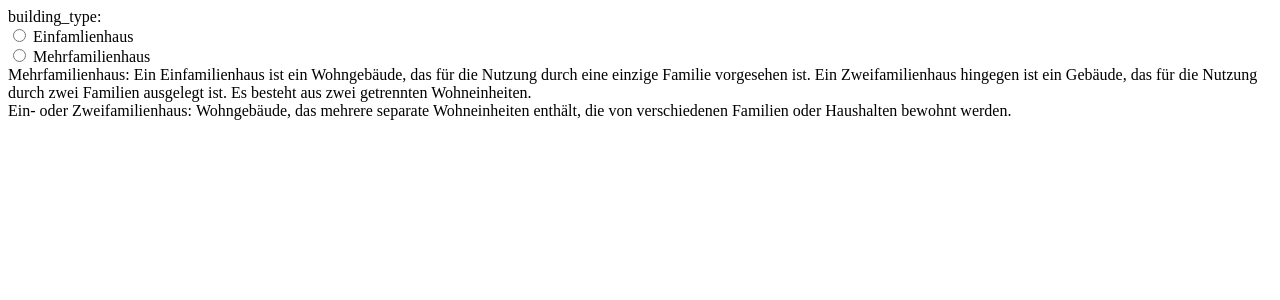
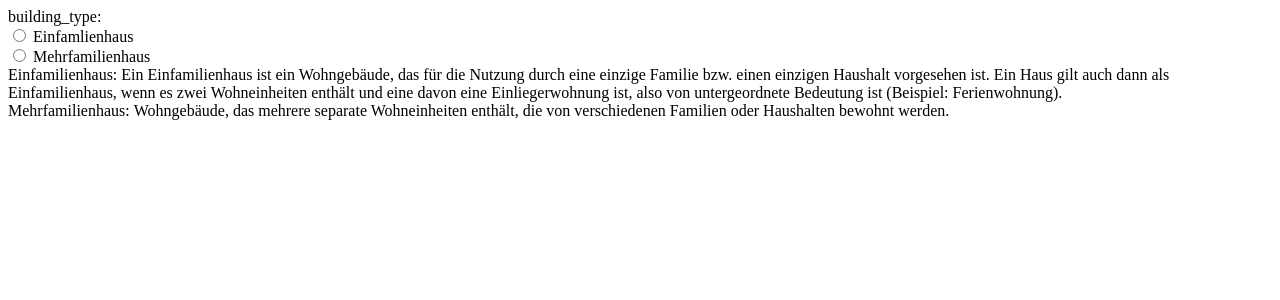
Before and after one commit to rl-institut/bd_app, a Django app: template building_dialouge_webapp/templates/partials/building_type_help.html in a window 1280 px wide. Shown: the top 300 px of the page. Run offline with Django 4.2, Linux system fonts and the light colour scheme; the template is opened without the code that fills it: values that come from a table or form of the project are taken from there, others are empty; parts of the project's set-up code (start-up, migrations or seed data) failed here and were passed over.

Commit message:
Amend building_type help texts

```diff
--- a/building_dialouge_webapp/templates/partials/building_type_help.html
+++ b/building_dialouge_webapp/templates/partials/building_type_help.html
@@ -6,8 +6,8 @@
     </div>
   </div>
   <div class="help">
-    <span>Mehrfamilienhaus:&nbsp;</span>Ein Einfamilienhaus ist ein Wohngebäude, das für die Nutzung durch eine einzige Familie vorgesehen ist. Ein Zweifamilienhaus hingegen ist ein Gebäude, das für die Nutzung durch zwei Familien ausgelegt ist. Es besteht aus zwei getrennten Wohneinheiten.
+    <span>Einfamilienhaus:&nbsp;</span>Ein Einfamilienhaus ist ein Wohngebäude, das für die Nutzung durch eine einzige Familie bzw. einen einzigen Haushalt vorgesehen ist. Ein Haus gilt auch dann als Einfamilienhaus, wenn es zwei Wohneinheiten enthält und eine davon eine Einliegerwohnung ist, also von untergeordnete Bedeutung ist (Beispiel: Ferienwohnung).
     <br />
-    <span>Ein- oder Zweifamilienhaus:&nbsp;</span>Wohngebäude, das mehrere separate Wohneinheiten enthält, die von verschiedenen Familien oder Haushalten bewohnt werden.
+    <span>Mehrfamilienhaus:&nbsp;</span>Wohngebäude, das mehrere separate Wohneinheiten enthält, die von verschiedenen Familien oder Haushalten bewohnt werden.
   </div>
 </div>
```
